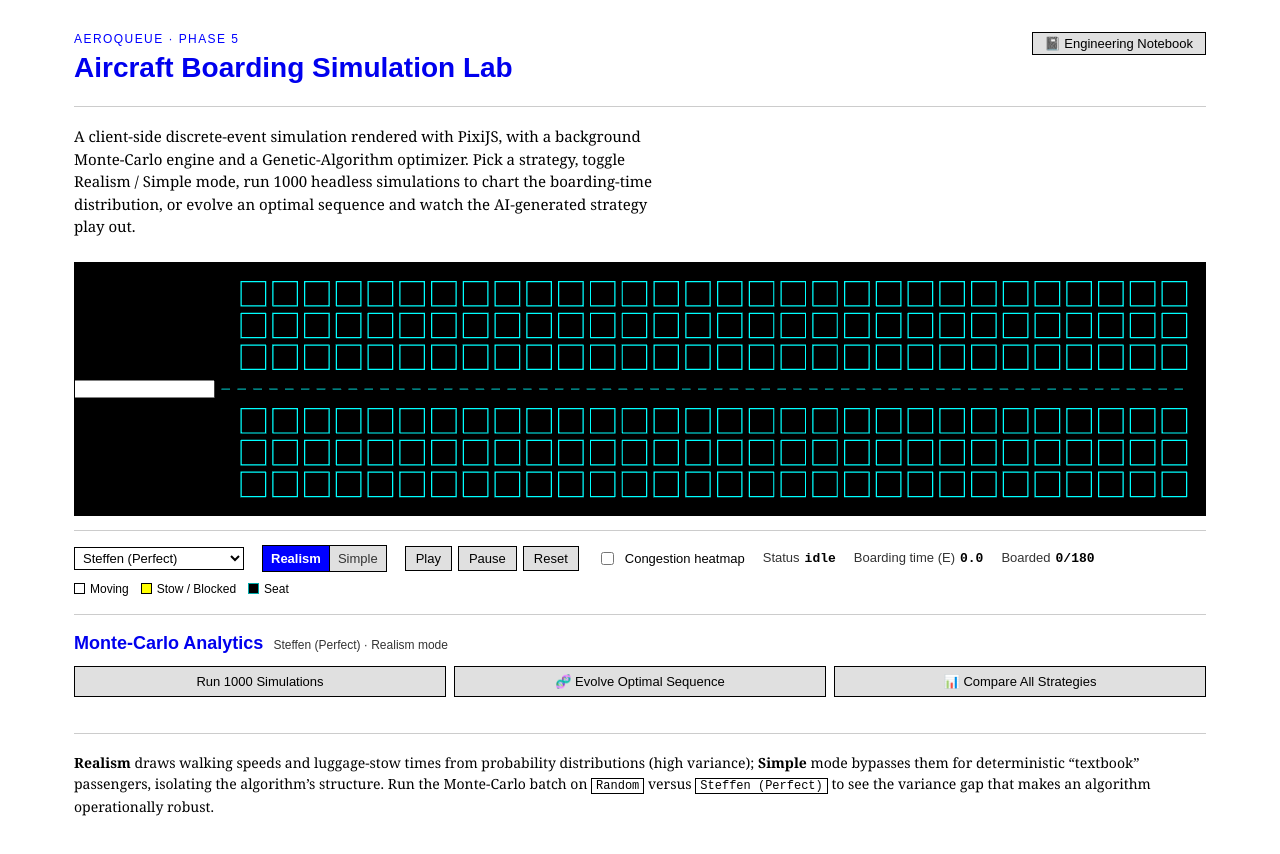
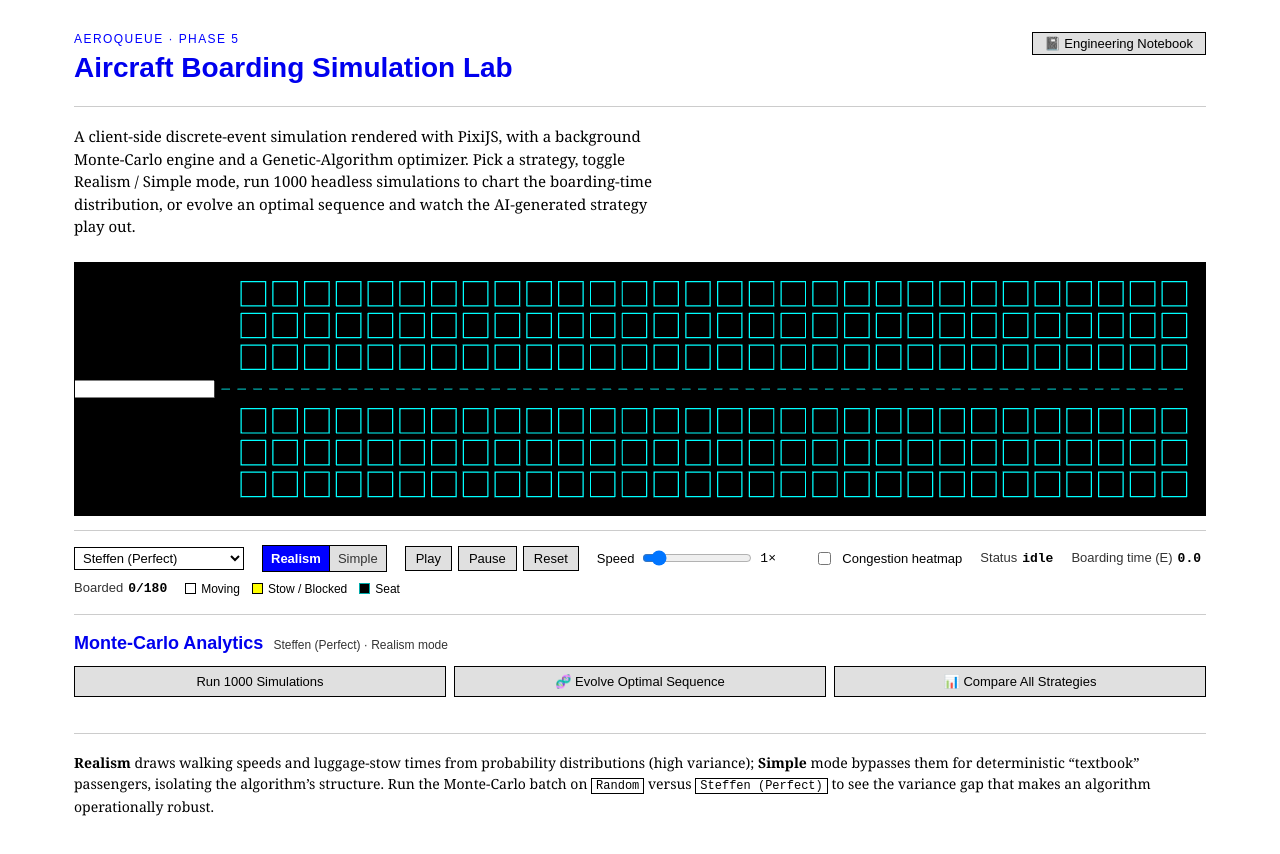
Before and after one commit to sheeaan/AeroQueue, a Next.js app: page / in a window 1280 px wide. Shown: the top 854 px of the page. Built offline with nearby package versions, Linux system fonts and the light colour scheme.

Commit message:
feat: add a playback speed slider to the control panel

```diff
--- a/src/app/globals.css
+++ b/src/app/globals.css
@@ -269,6 +269,23 @@ code {
 
 .control-row button {
   padding: 4px 10px;
+}
+
+.speed-control {
+  display: flex;
+  align-items: center;
+  gap: 6px;
+  font-size: 13px;
+  flex: 0 0 auto;
+}
+
+.speed-control input[type='range'] {
+  width: 110px;
+}
+
+.speed-value {
+  font-family: 'Courier New', monospace;
+  min-width: 36px;
 }
 
 .toggle {
--- a/src/components/ControlPanel.tsx
+++ b/src/components/ControlPanel.tsx
@@ -16,8 +16,9 @@ const SEAT_LEGEND: ReadonlyArray<{ label: string; className: string }> = [
  * play/pause/reset, the heatmap toggle, and the live readouts.
  */
 export function ControlPanel() {
-  const { play, pause, reset, selectStrategy, setSimpleMode, strategyId } = useSimulation();
+  const { play, pause, reset, setSpeed, selectStrategy, setSimpleMode, strategyId } = useSimulation();
   const status = useSimulationStore((s) => s.status);
+  const speed = useSimulationStore((s) => s.speed);
   const time = useSimulationStore((s) => s.time);
   const seatedCount = useSimulationStore((s) => s.seatedCount);
   const totalPassengers = useSimulationStore((s) => s.totalPassengers);
@@ -67,6 +68,20 @@ export function ControlPanel() {
         </button>
       </div>
 
+      <label className="speed-control">
+        <span className="speed-label">Speed</span>
+        <input
+          type="range"
+          min={0.25}
+          max={8}
+          step={0.25}
+          value={speed}
+          onChange={(event) => setSpeed(Number(event.target.value))}
+          aria-label="Simulation speed"
+        />
+        <span className="speed-value">{speed}×</span>
+      </label>
+
       <label className="toggle">
         <input type="checkbox" checked={showHeatmap} onChange={toggleHeatmap} />
         Congestion heatmap
```
